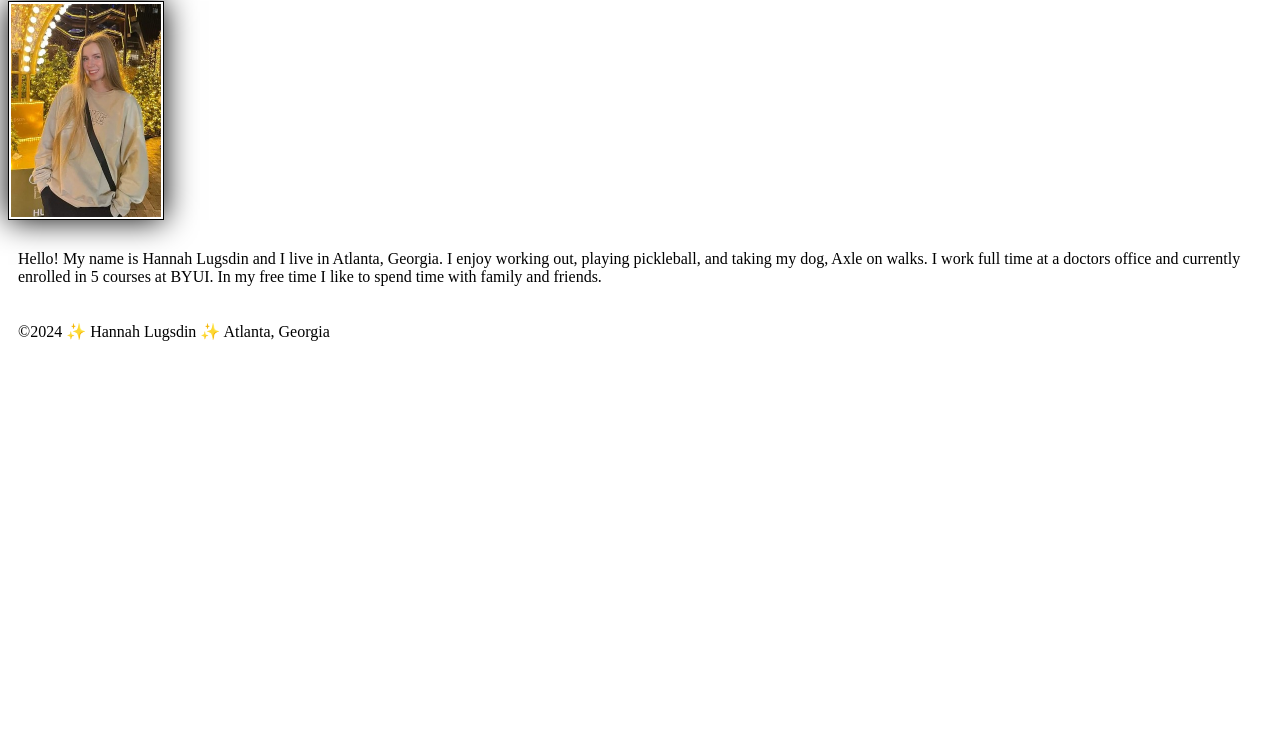
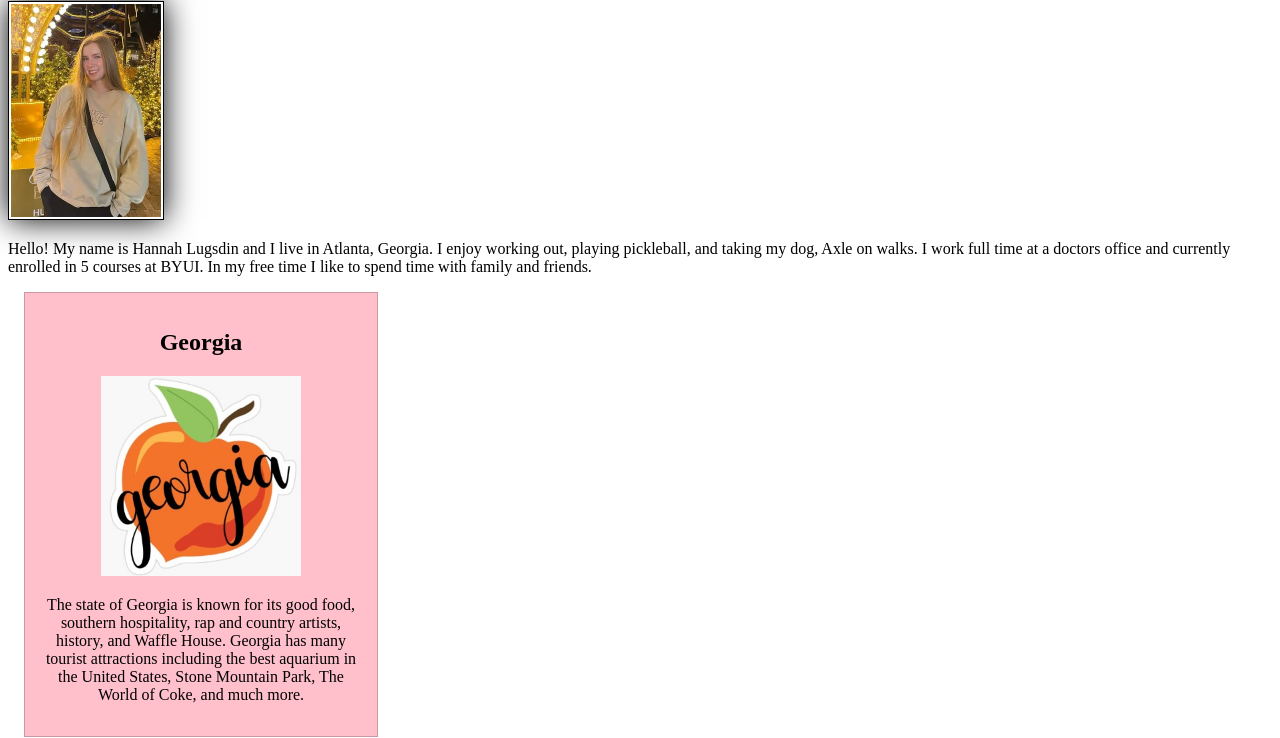
Before and after one commit to hannahlugsdin11/wdd130, a plain HTML site: page index.html/index.html in a window 1280 px wide. Shown: the part 223-961 px from the top of the page. Before the commit the page ends 800 px from the top, so only its background shows below. Drawn offline with Linux system fonts and the light colour scheme.

Commit message:
enhanced home page

```diff
--- a/index.html/index.html
+++ b/index.html/index.html
@@ -4,6 +4,8 @@
     <meta charset="utf-8">
     <meta name="viewport" content="width=device-width,initial-scale=1.0">
     <title>Hannah Lugsdin | WDD 130</title>
+    <meta name="description" content="Hannah Lugsdin | Web Fundamentals | Course Home Page">
+    <meta name="author" content="Hannah Lugsdin">
     <link rel="stylesheet" href="styles/styles.css">
   </head>
   <body>
@@ -18,6 +20,11 @@
         <img src="images/profile.jpg" alt="Hello, my name is Hannah Lugsdin" width="200">
         <p> Hello! My name is Hannah Lugsdin and I live in Atlanta, Georgia. I enjoy working out, playing pickleball, and taking my dog, Axle on walks. I work full time at a doctors office and currently enrolled in 5 courses at BYUI. In my free time I like to spend time with family and friends.</p>
     </main>
+    <aside>
+      <h2>Georgia</h2>
+      <img src="images/georgia.jpg" alt="Georgia peach">
+      <p>The state of Georgia is known for its good food, southern hospitality, rap and country artists, history, and Waffle House. Georgia has many tourist attractions including the best aquarium in the United States, Stone Mountain Park, The World of Coke, and much more.</p>
+    </aside>
     <footer>
         <p>©2024 ✨ Hannah Lugsdin ✨ Atlanta, Georgia</p>
     </footer>
--- a/index.html/styles/styles.css
+++ b/index.html/styles/styles.css
@@ -10,7 +10,7 @@ nav a {
 h1 {
     color: darkblue;
 }
-img {
+main img {
     width: 150px;
     height: auto;
     border: 1px solid black;
@@ -20,3 +20,28 @@ img {
 p {
     padding: 10px;
 }
+
+p {
+    padding: 0;
+}
+
+aside {
+    width: 20em;
+    margin: 1em;
+    border: 1px solid rgba(0, 0, 0, 0.2);
+    padding: 1em;
+    background-color: pink;
+    color: black;
+    text-align: center;
+}
+
+aside img {
+    width: 200px;
+    height: auto;
+}
+
+footer{
+    margin-top: 15em;
+    border-top: 1px solid #000000;
+    text-align: center;
+}
```
Also changed, not shown: index.html/images/georgia.jpg (added).
